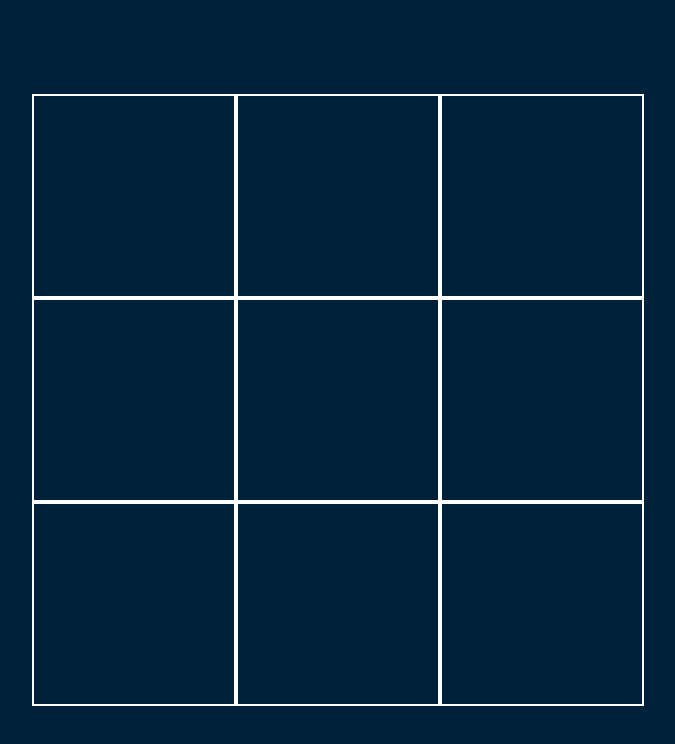
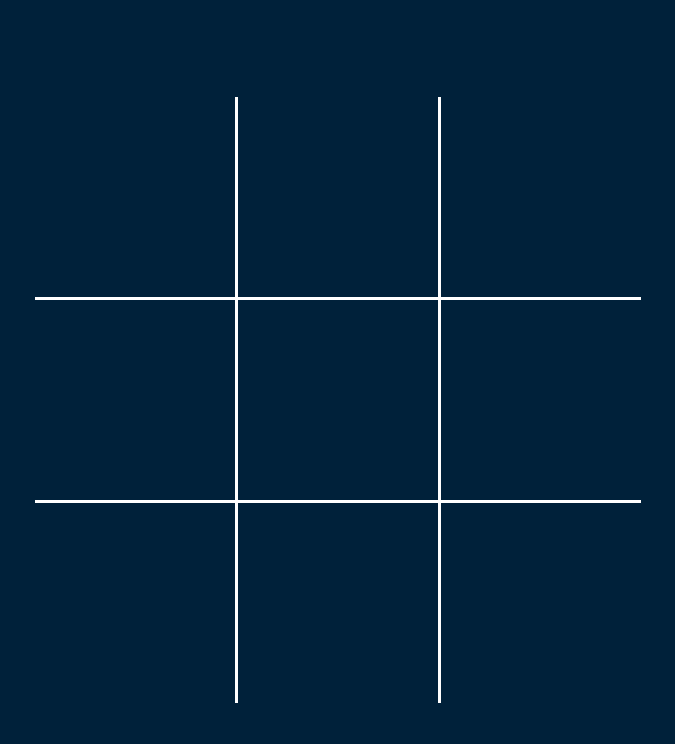
Before and after one commit to hannahouazzane/Realtime-Tik-Tak-Toe, a React app: page / in a window 1280 px wide. Shown: the top 744 px of the page, without its empty margins (302-977 px from the left). Built offline with nearby package versions, Linux system fonts and the light colour scheme.

Commit message:
feat: remove outer edges of grid

```diff
--- a/src/styles/global.css
+++ b/src/styles/global.css
@@ -22,5 +22,16 @@ body {
 .square {
   width: min(200px, 25vw);
   height: min(200px, 25vw);
-  border: solid var(--primaryColor) 2px;
+  border-right: solid var(--primaryColor) 3px;
+  border-bottom: solid var(--primaryColor) 3px;
 }
+
+
+.square:nth-child(3n) {
+  border-right:none;
+}
+
+.square:nth-child(6) ~ .square {
+  border-bottom:none;
+
+}
```
